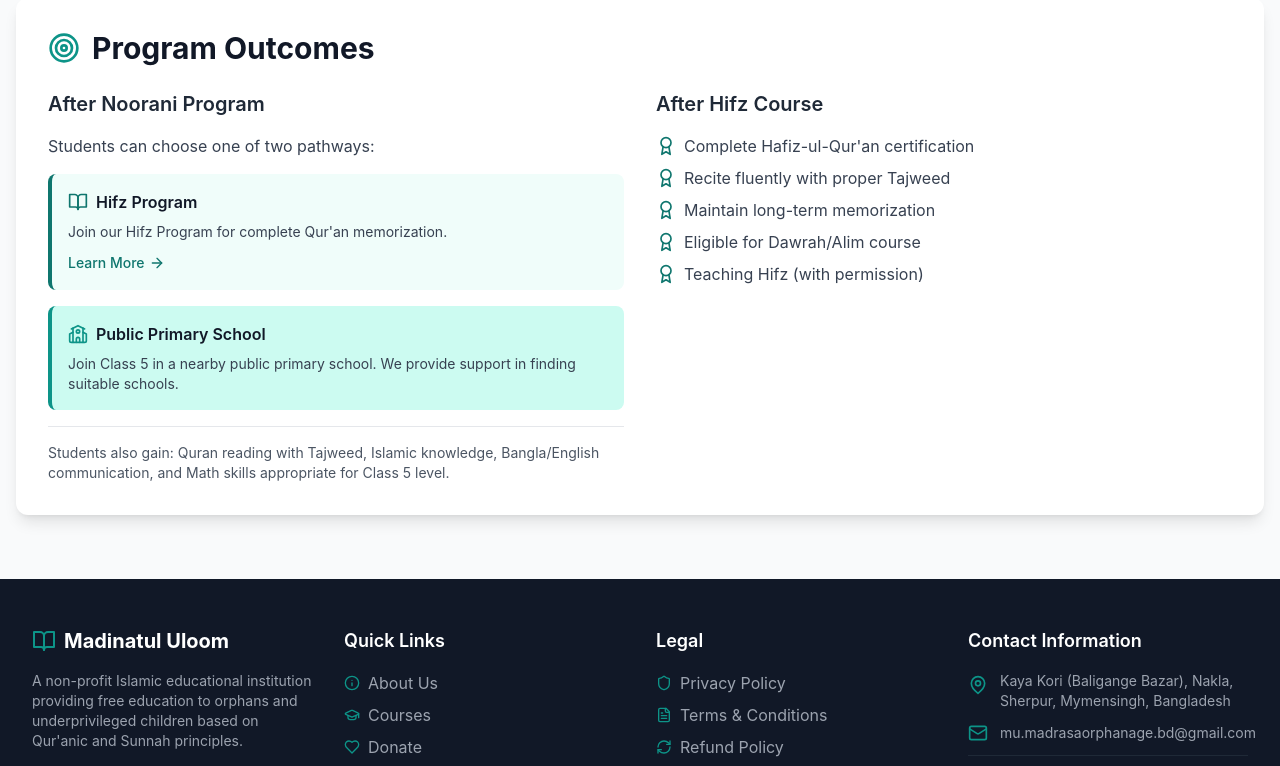
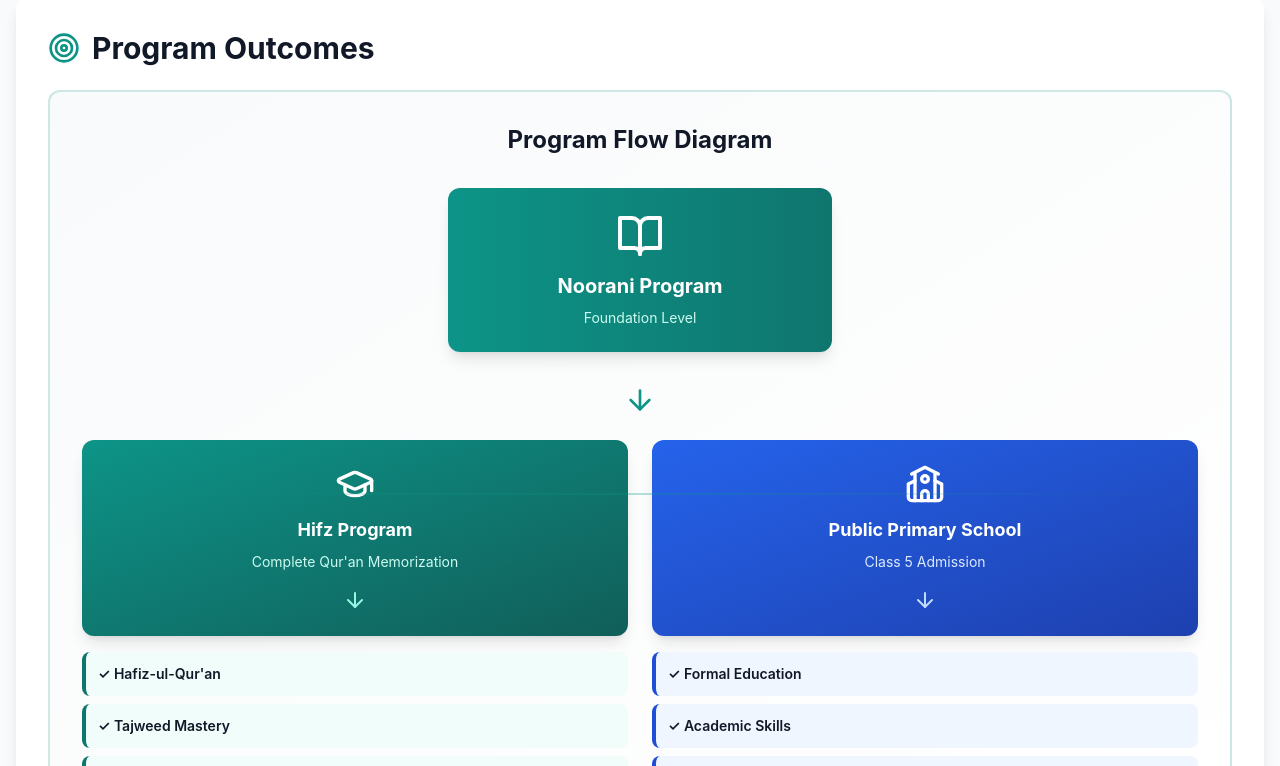
Before and after one commit to gitsbd/mumadrasaorphanagebd, a Next.js app: page /courses in a window 1280 px wide. Shown: the part 980-1746 px from the top of the page. Built offline with nearby package versions, Linux system fonts and the light colour scheme.

Commit message:
Add visual flow diagram to Program Outcomes section

```diff
--- a/app/courses/page.tsx
+++ b/app/courses/page.tsx
@@ -1,5 +1,5 @@
 import Link from "next/link";
-import { BookOpen, GraduationCap, Clock, Users, Target, Award, ArrowRight, School, FileText } from "lucide-react";
+import { BookOpen, GraduationCap, Clock, Users, Target, Award, ArrowRight, School, FileText, ArrowDown, ArrowRightCircle } from "lucide-react";
 
 export default function Courses() {
   return (
@@ -133,6 +133,81 @@ export default function Courses() {
               <Target className="h-8 w-8 mr-3 text-islamic-green" />
               Program Outcomes
             </h2>
+
+            {/* Visual Flow Diagram */}
+            <div className="mb-12 bg-gradient-to-br from-gray-50 to-white rounded-xl p-8 border-2 border-islamic-green/20">
+              <h3 className="text-2xl font-bold mb-8 text-center text-gray-900">Program Flow Diagram</h3>
+              <div className="relative">
+                {/* Noorani Program - Starting Point */}
+                <div className="flex justify-center mb-8">
+                  <div className="bg-gradient-to-r from-islamic-green to-teal-700 text-white rounded-xl p-6 shadow-lg max-w-sm w-full text-center">
+                    <BookOpen className="h-12 w-12 mx-auto mb-3" />
+                    <h4 className="text-xl font-bold mb-2">Noorani Program</h4>
+                    <p className="text-sm text-teal-100">Foundation Level</p>
+                  </div>
+                </div>
+
+                {/* Arrow Down */}
+                <div className="flex justify-center mb-6">
+                  <ArrowDown className="h-8 w-8 text-islamic-green animate-pulse" />
+                </div>
+
+                {/* Two Pathways */}
+                <div className="grid md:grid-cols-2 gap-6 mb-8">
+                  {/* Hifz Program Path */}
+                  <div className="relative">
+                    <div className="bg-gradient-to-br from-teal-600 to-teal-800 text-white rounded-xl p-6 shadow-lg text-center">
+                      <GraduationCap className="h-10 w-10 mx-auto mb-3" />
+                      <h4 className="text-lg font-bold mb-2">Hifz Program</h4>
+                      <p className="text-sm text-teal-100 mb-4">Complete Qur'an Memorization</p>
+                      <div className="flex justify-center">
+                        <ArrowDown className="h-6 w-6 text-teal-200" />
+                      </div>
+                    </div>
+                    {/* Hifz Outcomes */}
+                    <div className="mt-4 space-y-2">
+                      <div className="bg-teal-50 p-3 rounded-lg border-l-4 border-teal-700">
+                        <p className="text-sm font-semibold text-gray-900">✓ Hafiz-ul-Qur'an</p>
+                      </div>
+                      <div className="bg-teal-50 p-3 rounded-lg border-l-4 border-teal-700">
+                        <p className="text-sm font-semibold text-gray-900">✓ Tajweed Mastery</p>
+                      </div>
+                      <div className="bg-teal-50 p-3 rounded-lg border-l-4 border-teal-700">
+                        <p className="text-sm font-semibold text-gray-900">✓ Eligible for Dawrah/Alim</p>
+                      </div>
+                    </div>
+                  </div>
+
+                  {/* Public School Path */}
+                  <div className="relative">
+                    <div className="bg-gradient-to-br from-blue-600 to-blue-800 text-white rounded-xl p-6 shadow-lg text-center">
+                      <School className="h-10 w-10 mx-auto mb-3" />
+                      <h4 className="text-lg font-bold mb-2">Public Primary School</h4>
+                      <p className="text-sm text-blue-100 mb-4">Class 5 Admission</p>
+                      <div className="flex justify-center">
+                        <ArrowDown className="h-6 w-6 text-blue-200" />
+                      </div>
+                    </div>
+                    {/* School Outcomes */}
+                    <div className="mt-4 space-y-2">
+                      <div className="bg-blue-50 p-3 rounded-lg border-l-4 border-blue-700">
+                        <p className="text-sm font-semibold text-gray-900">✓ Formal Education</p>
+                      </div>
+                      <div className="bg-blue-50 p-3 rounded-lg border-l-4 border-blue-700">
+                        <p className="text-sm font-semibold text-gray-900">✓ Academic Skills</p>
+                      </div>
+                      <div className="bg-blue-50 p-3 rounded-lg border-l-4 border-blue-700">
+                        <p className="text-sm font-semibold text-gray-900">✓ Continued Support</p>
+                      </div>
+                    </div>
+                  </div>
+                </div>
+
+                {/* Connecting Line */}
+                <div className="hidden md:block absolute top-1/2 left-1/2 transform -translate-x-1/2 -translate-y-1/2 w-full h-0.5 bg-gradient-to-r from-transparent via-islamic-green to-transparent opacity-30"></div>
+              </div>
+            </div>
+
             <div className="grid md:grid-cols-2 gap-8">
               <div>
                 <h3 className="text-xl font-semibold mb-4 text-gray-800">After Noorani Program</h3>
```
